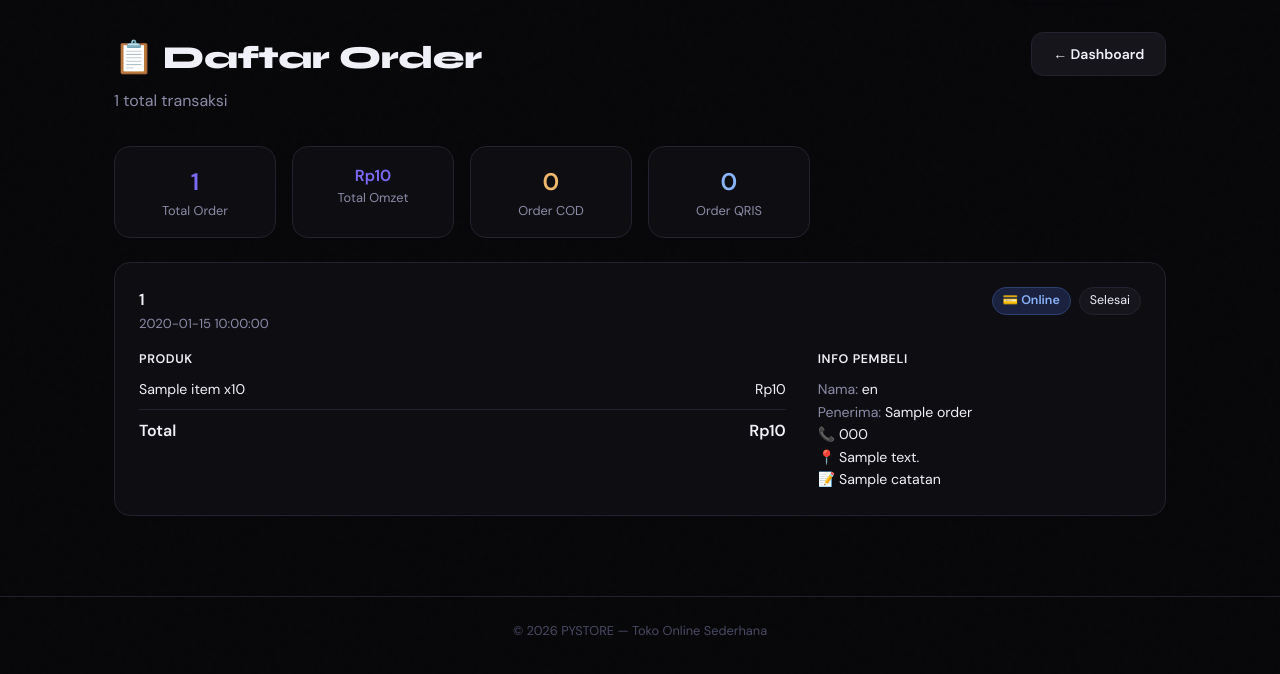
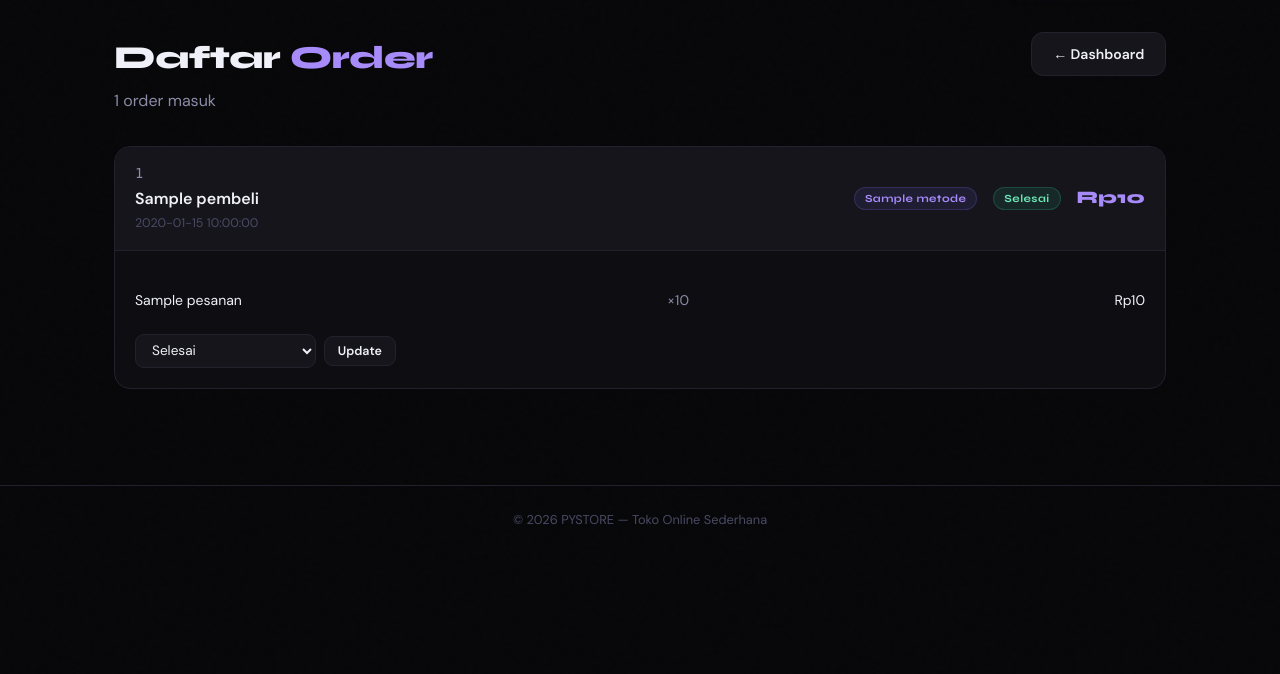
Before and after one commit to GabHub7/pystore, a Flask app: template templates/admin_orders.html in a window 1280 px wide. Shown: the part 62-736 px from the top of the page. Run offline with Flask 3, Linux system fonts and the light colour scheme; the template is opened without the code that fills it: most values are stand-ins (such as "Sample title", 1, 10 or a date in 2020).

Commit message:
Update admin_orders.html

```diff
--- a/templates/admin_orders.html
+++ b/templates/admin_orders.html
@@ -1,102 +1,98 @@
 {% extends "base.html" %}
-{% block title %}PYSTORE – Daftar Order{% endblock %}
+{% block title %}Orders – PYSTORE Admin{% endblock %}
+{% block head %}
+<style>
+.order-card {
+  background:var(--surface); border:1px solid var(--border);
+  border-radius:16px; margin-bottom:1rem; overflow:hidden;
+}
+.order-head {
+  display:flex; align-items:center; justify-content:space-between;
+  padding:1rem 1.25rem; border-bottom:1px solid var(--border);
+  flex-wrap:wrap; gap:.75rem; background:var(--surface2);
+}
+.order-body { padding:1.25rem; }
+.order-items { margin-top:.75rem; }
+.order-item-row {
+  display:flex; justify-content:space-between; align-items:center;
+  padding:.4rem 0; font-size:.875rem; border-bottom:1px solid var(--border);
+}
+.order-item-row:last-child { border-bottom:none; }
+.status-form { display:flex; gap:.5rem; align-items:center; }
+</style>
+{% endblock %}
 {% block content %}
+
 <div class="page-header" style="display:flex;align-items:flex-start;justify-content:space-between;flex-wrap:wrap;gap:1rem;">
   <div>
-    <h1>📋 Daftar <span class="text-accent">Order</span></h1>
-    <p class="text-muted">{{ orders|length }} total transaksi</p>
+    <h1>Daftar <span class="accent">Order</span></h1>
+    <p class="text-muted">{{ pesanan|length }} order masuk</p>
   </div>
   <a href="/admin/dashboard" class="btn btn-secondary">← Dashboard</a>
 </div>
 
-{% if not orders %}
+{% if not pesanan %}
   <div class="card" style="text-align:center;padding:3rem;">
-    <p style="font-size:3rem;">📭</p>
+    <p style="font-size:2.5rem;margin-bottom:.75rem;">📋</p>
     <h3>Belum Ada Order</h3>
-    <p class="text-muted">Order akan muncul di sini setelah pembeli melakukan transaksi.</p>
+    <p class="text-muted" style="margin-top:.4rem;">Order akan muncul di sini setelah pembeli checkout.</p>
   </div>
 {% else %}
-  <!-- Stats -->
-  <div style="display:grid;grid-template-columns:repeat(auto-fill,minmax(160px,1fr));gap:1rem;margin-bottom:1.5rem;">
-    {% set total_semua = orders|sum(attribute='total') %}
-    {% set total_cod = orders|selectattr('metode','equalto','COD')|list|length %}
-    {% set total_qris = orders|selectattr('metode','equalto','QRIS')|list|length %}
-    <div class="card" style="text-align:center;padding:1rem;">
-      <p style="font-size:1.5rem;font-weight:800;color:var(--accent);">{{ orders|length }}</p>
-      <p class="text-muted" style="font-size:0.8rem;">Total Order</p>
+  {% for p in pesanan|reverse %}
+  <div class="order-card">
+    <div class="order-head">
+      <div>
+        <p style="font-family:monospace;font-size:.85rem;color:var(--text2);">{{ p.order_id }}</p>
+        <p style="font-weight:700;font-size:1rem;margin-top:2px;">{{ p.pembeli }}</p>
+        <p style="font-size:.78rem;color:var(--text3);margin-top:2px;">{{ p.tanggal }}</p>
       </div>
-    <div class="card" style="text-align:center;padding:1rem;">
-      <p style="font-size:1rem;font-weight:800;color:var(--accent);">Rp{{ "{:,}".format(total_semua) }}</p>
-      <p class="text-muted" style="font-size:0.8rem;">Total Omzet</p>
-    </div>
-    <div class="card" style="text-align:center;padding:1rem;">
-      <p style="font-size:1.5rem;font-weight:800;color:#f0b86e;">{{ total_cod }}</p>
-      <p class="text-muted" style="font-size:0.8rem;">Order COD</p>
-    </div>
-    <div class="card" style="text-align:center;padding:1rem;">
-      <p style="font-size:1.5rem;font-weight:800;color:#8ab4f8;">{{ total_qris }}</p>
-      <p class="text-muted" style="font-size:0.8rem;">Order QRIS</p>
+      <div style="display:flex;align-items:center;gap:1rem;flex-wrap:wrap;">
+        <span class="badge badge-purple">{{ p.metode }}</span>
+        <span class="badge {% if 'Selesai' in p.status %}badge-green{% elif 'Menunggu' in p.status %}badge-amber{% else %}badge-blue{% endif %}">
+          {{ p.status }}
+        </span>
+        <p style="font-family:var(--font-display);font-size:1.1rem;font-weight:800;color:var(--accent2);">
+          Rp{{ "{:,}".format(p.total) }}
+        </p>
       </div>
     </div>
+    <div class="order-body">
+      {% if p.metode == 'COD' and p.get('nama_penerima') %}
+      <div style="background:var(--gold-dim);border:1px solid rgba(240,180,41,.2);border-radius:10px;padding:.75rem 1rem;margin-bottom:.75rem;font-size:.85rem;">
+        📦 <strong>{{ p.nama_penerima }}</strong> — {{ p.telepon }}<br>
+        <span class="text-muted">{{ p.alamat }}</span>
+        {% if p.catatan %}<br><span class="text-muted">Catatan: {{ p.catatan }}</span>{% endif %}
+      </div>
+      {% endif %}
+      {% if p.metode == 'Transfer Bank' and p.get('bank_pengirim') %}
+      <p style="font-size:.85rem;color:var(--text2);margin-bottom:.75rem;">🏦 Transfer dari bank: <strong>{{ p.bank_pengirim }}</strong></p>
+      {% endif %}
 
-  <div style="display:flex;flex-direction:column;gap:1rem;">
-    {% for order in orders|reverse %}
-    <div class="card">
-      <div style="display:flex;justify-content:space-between;align-items:flex-start;flex-wrap:wrap;gap:0.5rem;margin-bottom:1rem;">
-        <div>
-          <p style="font-weight:700;font-size:1rem;">{{ order.order_id }}</p>
-          <p class="text-muted" style="font-size:0.82rem;">{{ order.tanggal }}</p>
+      <div class="order-items">
+        {% for item in p.items %}
+        <div class="order-item-row">
+          <span>{{ item.nama }}</span>
+          <span class="text-muted">×{{ item.jumlah }}</span>
+          <span>Rp{{ "{:,}".format(item.subtotal) }}</span>
         </div>
-        <div style="display:flex;gap:0.5rem;align-items:center;flex-wrap:wrap;">
-          {% if order.metode and 'COD' in order.metode %}
-          <span style="background:#2d2010;border:1px solid #5c4020;color:#f0b86e;padding:3px 10px;border-radius:20px;font-size:0.78rem;font-weight:700;">🚚 COD</span>
-          {% elif order.metode and 'QRIS' in order.metode %}
-          <span style="background:#1a2240;border:1px solid #2d3f6e;color:#8ab4f8;padding:3px 10px;border-radius:20px;font-size:0.78rem;font-weight:700;">📷 QRIS</span>
-          {% else %}
-          <span style="background:#1a2240;border:1px solid #2d3f6e;color:#8ab4f8;padding:3px 10px;border-radius:20px;font-size:0.78rem;font-weight:700;">💳 Online</span>
-          {% endif %}
-          {% if order.status %}
-          <span style="background:var(--surface2);border:1px solid var(--border);padding:3px 10px;border-radius:20px;font-size:0.78rem;">{{ order.status }}</span>
-          {% endif %}
-        </div>
+        {% endfor %}
       </div>
 
-      <div style="display:flex;gap:2rem;flex-wrap:wrap;">
-        <!-- Produk -->
-        <div style="flex:2;min-width:200px;">
-          <p style="font-size:0.78rem;font-weight:700;color:var(--muted);text-transform:uppercase;letter-spacing:0.05em;margin-bottom:0.5rem;">Produk</p>
-          {% for item in order.produk %}
-          <div style="display:flex;justify-content:space-between;font-size:0.88rem;margin-bottom:0.25rem;">
-            <span>{{ item.nama }} x{{ item.jumlah }}</span>
-            <span class="text-accent">Rp{{ "{:,}".format(item.subtotal) }}</span>
-          </div>
-          {% endfor %}
-          <div style="border-top:1px solid var(--border);margin-top:0.5rem;padding-top:0.5rem;display:flex;justify-content:space-between;font-weight:700;">
-            <span>Total</span>
-            <span class="text-accent">Rp{{ "{:,}".format(order.total) }}</span>
-          </div>
-        </div>
-
-        <!-- Info pembeli -->
-        <div style="flex:1;min-width:160px;">
-          <p style="font-size:0.78rem;font-weight:700;color:var(--muted);text-transform:uppercase;letter-spacing:0.05em;margin-bottom:0.5rem;">Info Pembeli</p>
-          <p style="font-size:0.88rem;"><span class="text-muted">Nama:</span> {{ order.pelanggan }}</p>
-          {% if order.nama_penerima %}
-          <p style="font-size:0.88rem;"><span class="text-muted">Penerima:</span> {{ order.nama_penerima }}</p>
-          {% endif %}
-          {% if order.telepon %}
-          <p style="font-size:0.88rem;"><span class="text-muted">📞</span> {{ order.telepon }}</p>
-          {% endif %}
-          {% if order.alamat %}
-          <p style="font-size:0.88rem;"><span class="text-muted">📍</span> {{ order.alamat }}</p>
-          {% endif %}
-          {% if order.catatan %}
-          <p style="font-size:0.88rem;"><span class="text-muted">📝</span> {{ order.catatan }}</p>
-          {% endif %}
+      <div style="margin-top:1rem;display:flex;align-items:center;gap:.75rem;flex-wrap:wrap;">
+        <form method="POST" action="/admin/update-status/{{ p.order_id }}" class="status-form">
+          <select name="status" style="font-size:.85rem;padding:.4rem .75rem;border-radius:9px;">
+            <option {% if p.status=='Menunggu Verifikasi' %}selected{% endif %}>Menunggu Verifikasi</option>
+            <option {% if p.status=='Menunggu Konfirmasi' %}selected{% endif %}>Menunggu Konfirmasi</option>
+            <option {% if p.status=='Diproses' %}selected{% endif %}>Diproses</option>
+            <option {% if p.status=='Dikirim' %}selected{% endif %}>Dikirim</option>
+            <option {% if p.status=='Selesai' %}selected{% endif %}>Selesai</option>
+            <option {% if p.status=='Dibatalkan' %}selected{% endif %}>Dibatalkan</option>
+          </select>
+          <button type="submit" class="btn btn-secondary btn-sm">Update</button>
+        </form>
       </div>
     </div>
   </div>
   {% endfor %}
-  </div>
 {% endif %}
 {% endblock %}
```
Lines whose indentation alone changed are shown as unchanged.
